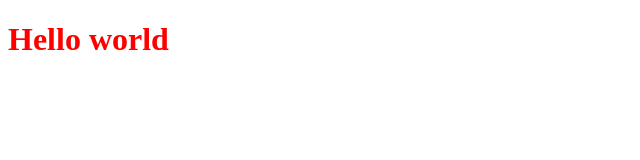
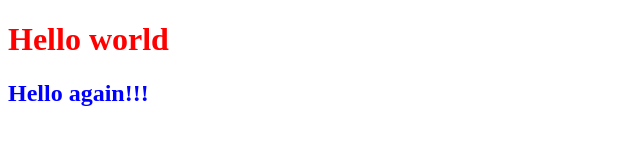
Before and after one commit to uraimov24/my-site, a plain HTML site: page index.html in a window 1280 px wide. Shown: the whole page, without its empty margins (0-640 px from the left). Drawn offline with Linux system fonts and the light colour scheme.

Commit message:
ADD SUBTitle

```diff
--- a/index.html
+++ b/index.html
@@ -11,6 +11,7 @@
 
 <body>
     <h1> Hello world</h1>
+    <h2>Hello again!!!</h2>
 </body>
 
 </html>
--- a/style.css
+++ b/style.css
@@ -1,3 +1,6 @@
 h1{
     color: red;
 }
+h2{
+    color: blue;
+}
```
